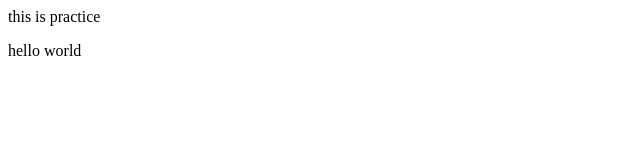
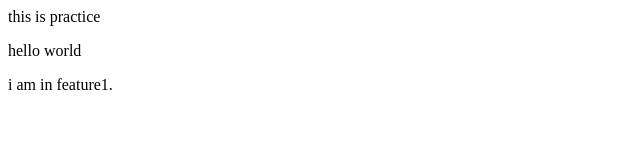
Before and after one commit to souminisingh/practice, a plain HTML site: page index.html in a window 1280 px wide. Shown: the whole page, without its empty margins (0-640 px from the left). Drawn offline with Linux system fonts and the light colour scheme.

Commit message:
added feature1

```diff
--- a/index.html
+++ b/index.html
@@ -1,2 +1,3 @@
 <p>this is practice</p>
 <p>hello world</p>
+<p>i am in feature1.</p>
```
